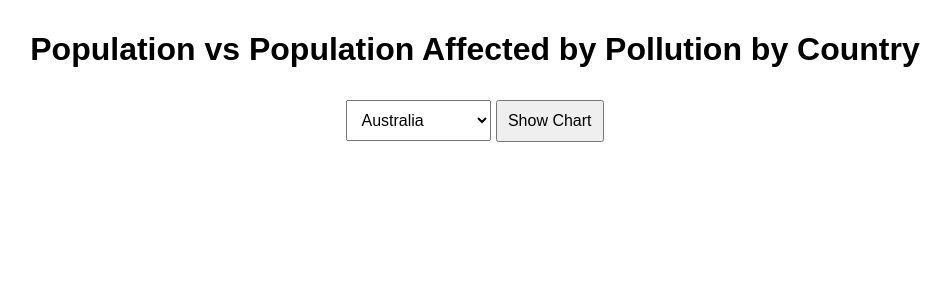
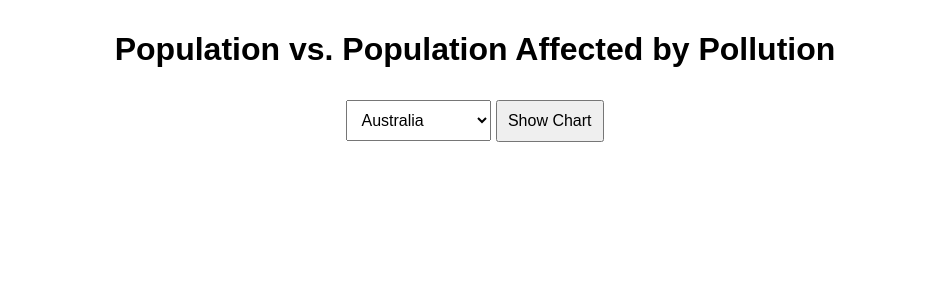
Before and after one commit to zizhuo-dou/Enterprise-Software-Development-pratical, a Django app: page /countries/chart/ in a window 1280 px wide. Shown: the top 300 px of the page, without its empty margins (165-1115 px from the left). Run offline with Django 5.2, Linux system fonts and the light colour scheme.

Commit message:
changed title for chart page

```diff
--- a/countries/templates/countries/chart.html
+++ b/countries/templates/countries/chart.html
@@ -25,7 +25,7 @@
     </style>
 </head>
 <body>
-    <h1>Population vs Population Affected by Pollution by Country</h1>
+    <h1>Population vs. Population Affected by Pollution</h1>
     <form method="POST">
         {% csrf_token %}
         <select name="country">
```
